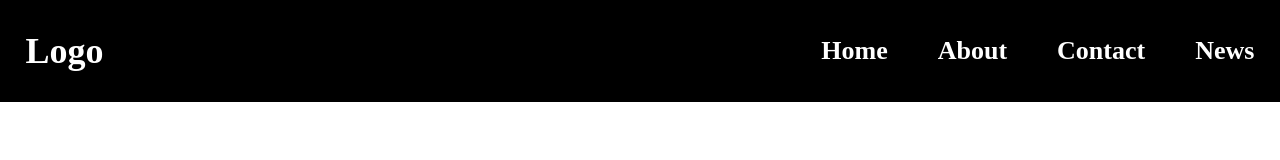
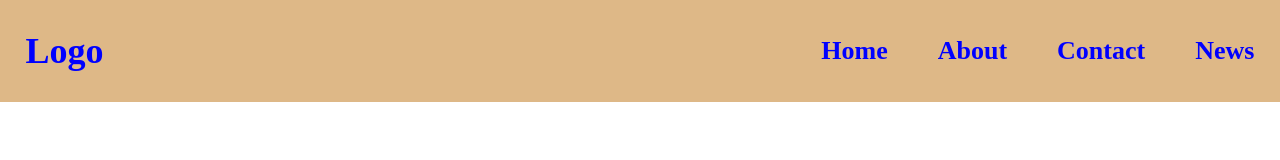
Before and after one commit to Kozim1y/testuchun, a plain HTML site: page index.html in a window 1280 px wide. Drawn offline with Linux system fonts and the light colour scheme.

Commit message:
Change header bg color and change logo and links color

```diff
--- a/css/main.css
+++ b/css/main.css
@@ -13,7 +13,7 @@
 }
 
 header {
-  background-color: black;
+  background-color: burlywood;
   padding: 30px 0;
 }
 
@@ -26,7 +26,7 @@ header {
 .logo {
   font-size: 36px;
   font-weight: bold;
-  color: white;
+  color: blue;
 }
 
 .list {
@@ -38,5 +38,5 @@ header {
 .list-link {
   font-size: 26px;
   font-weight: bold;
-  color: white;
+  color: blue;
 }
```
